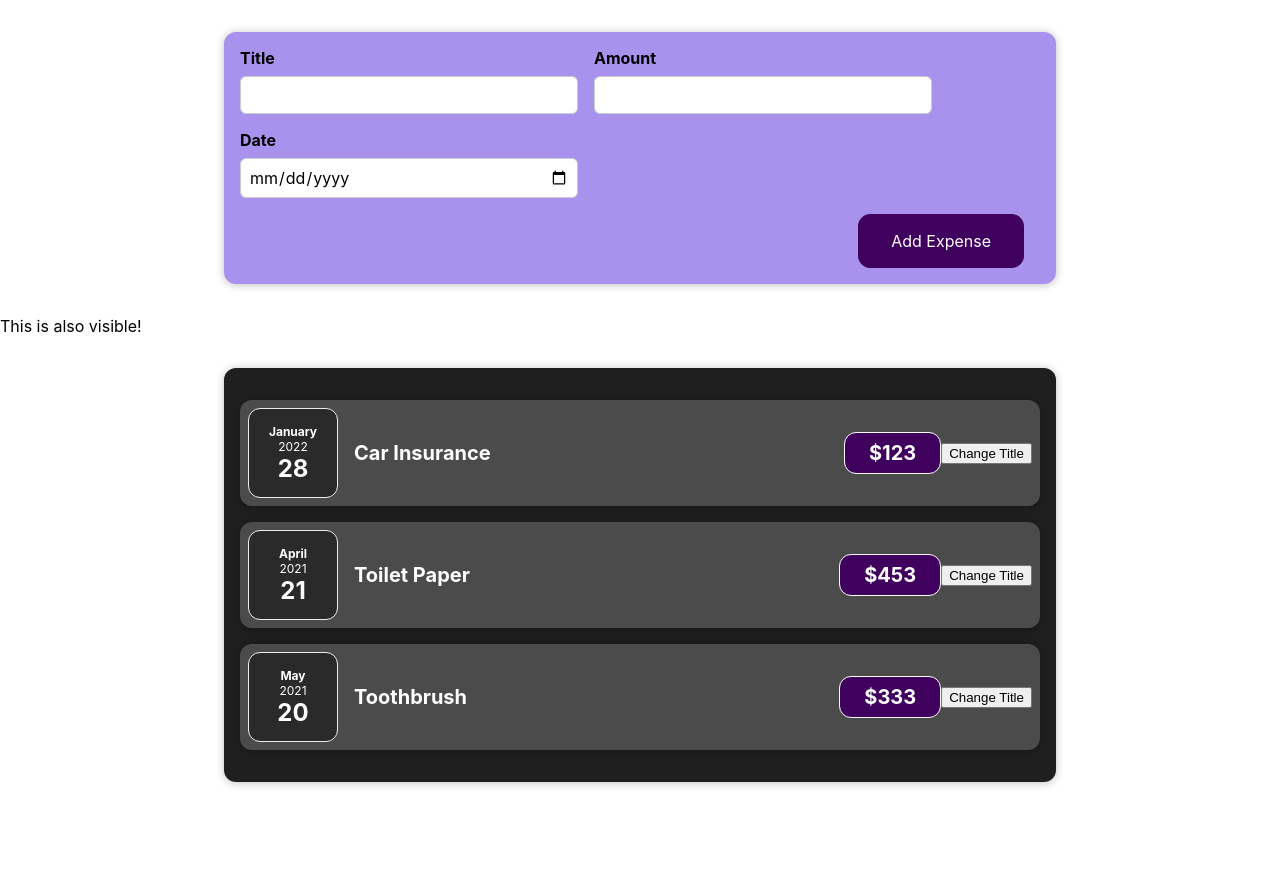
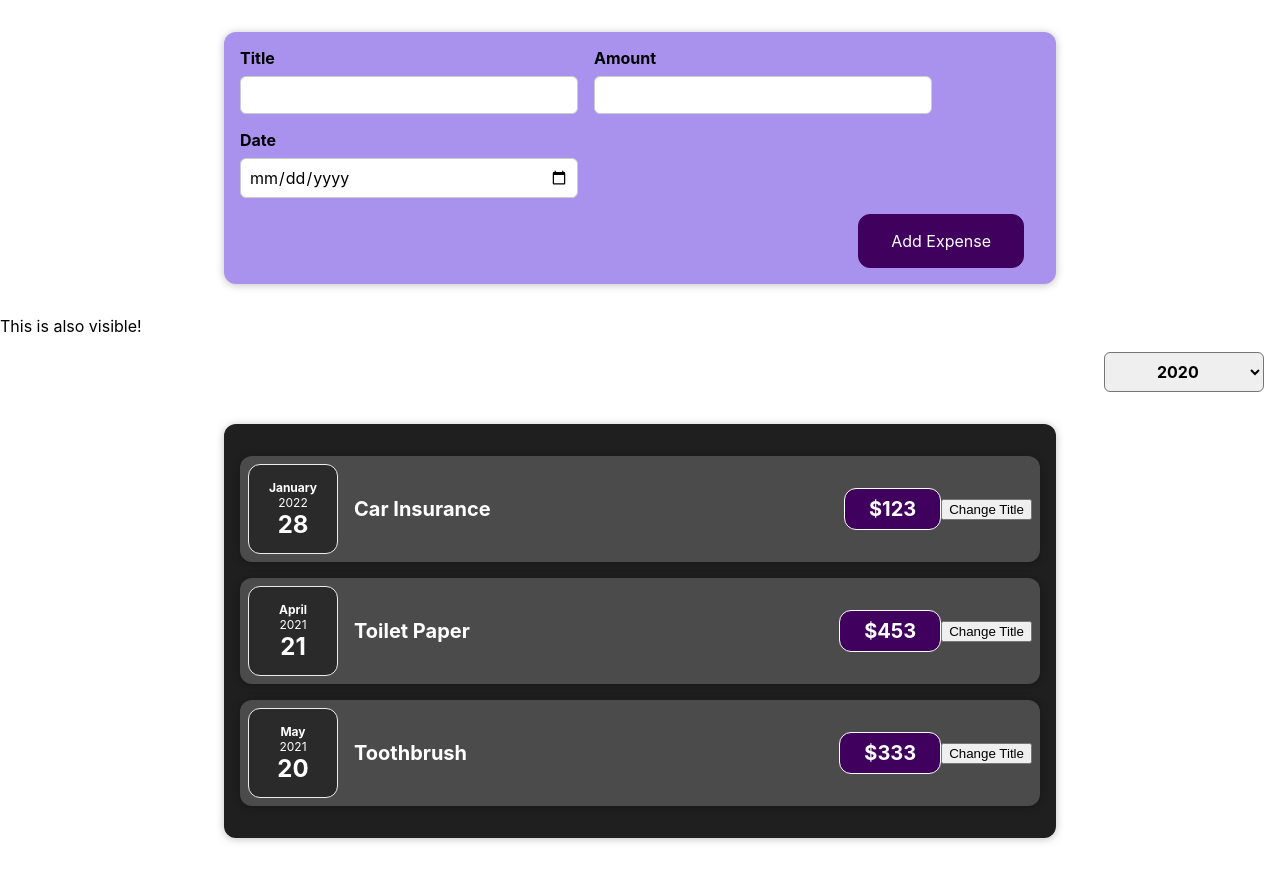
Before and after one commit to munFung/React, a React (Create React App) app: page / in a window 1280 px wide. Before the commit the page ends 814 px from the top, so only its background shows below. Built offline with nearby package versions, Linux system fonts and the light colour scheme.

Commit message:
HandleDataFiltered

```diff
--- a/src/components/Expenses/Expense.js
+++ b/src/components/Expenses/Expense.js
@@ -1,6 +1,8 @@
 import './Expense.css';
 import ExpenseItem from './ExpenseItem.js';
 import Card from '../UI/Card';
+import ExpenseFilter from './ExpensesFilter.js';
+import React, { useState } from 'react';
 
 function Expense(props) {
     /*const expense = [
@@ -9,15 +11,20 @@ function Expense(props) {
         { id: 'e3', title: 'Toothbrush', amount: 783, date: new Date(2021, 4, 20) },
       ];
       */
-
+     const [filterYear, setFilterYear] = useState('2020');
+      const filterHandler = (selectedYear) => {
+        setFilterYear(selectedYear);
+      };
     return (
+      <div>
+        <ExpenseFilter selected={filterYear} onSaveSelectedYear={filterHandler}></ExpenseFilter>
         <Card className="expenses">
       <ExpenseItem title={props.items[0].title} amount={props.items[0].amount} date={props.items[0].date}></ExpenseItem>
       <ExpenseItem title={props.items[1].title} amount={props.items[1].amount} date={props.items[1].date}></ExpenseItem>
       <ExpenseItem title={props.items[2].title} amount={props.items[2].amount} date={props.items[2].date}></ExpenseItem>
 
         </Card>
-
+</div>
     );
 }
 
--- a/src/components/NewExpense/NewExpense.js
+++ b/src/components/NewExpense/NewExpense.js
@@ -9,6 +9,7 @@ const NewExpense = (props) => {
             id: Math.random().toString(),
         };
         props.onAddExpense(expenseData);
+        console.log(expenseData);
     };
     return <div className="new-expense">
         <ExpenseForm onSaveExpenseData={saveExpenseDataHandler}>
```
